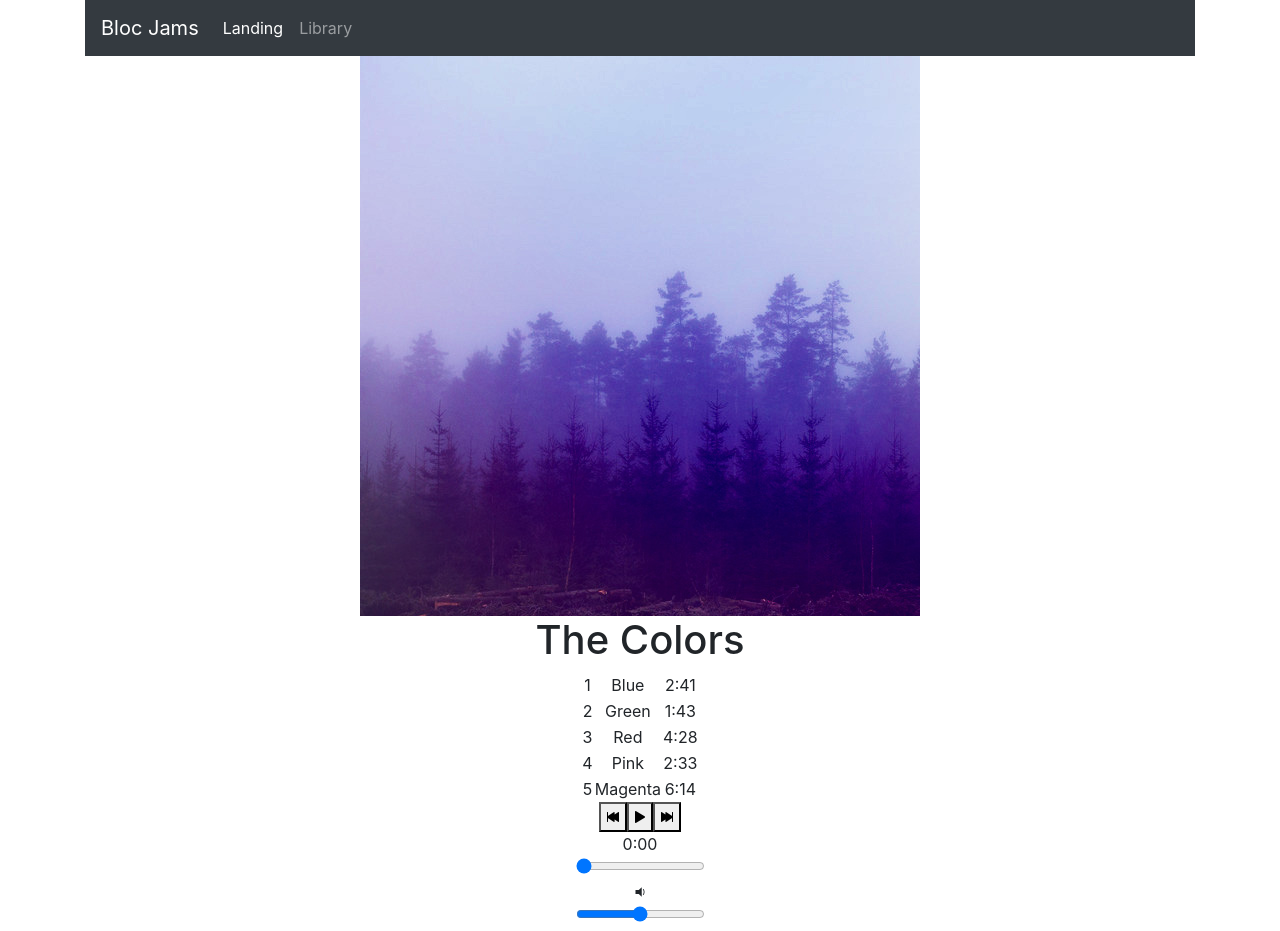
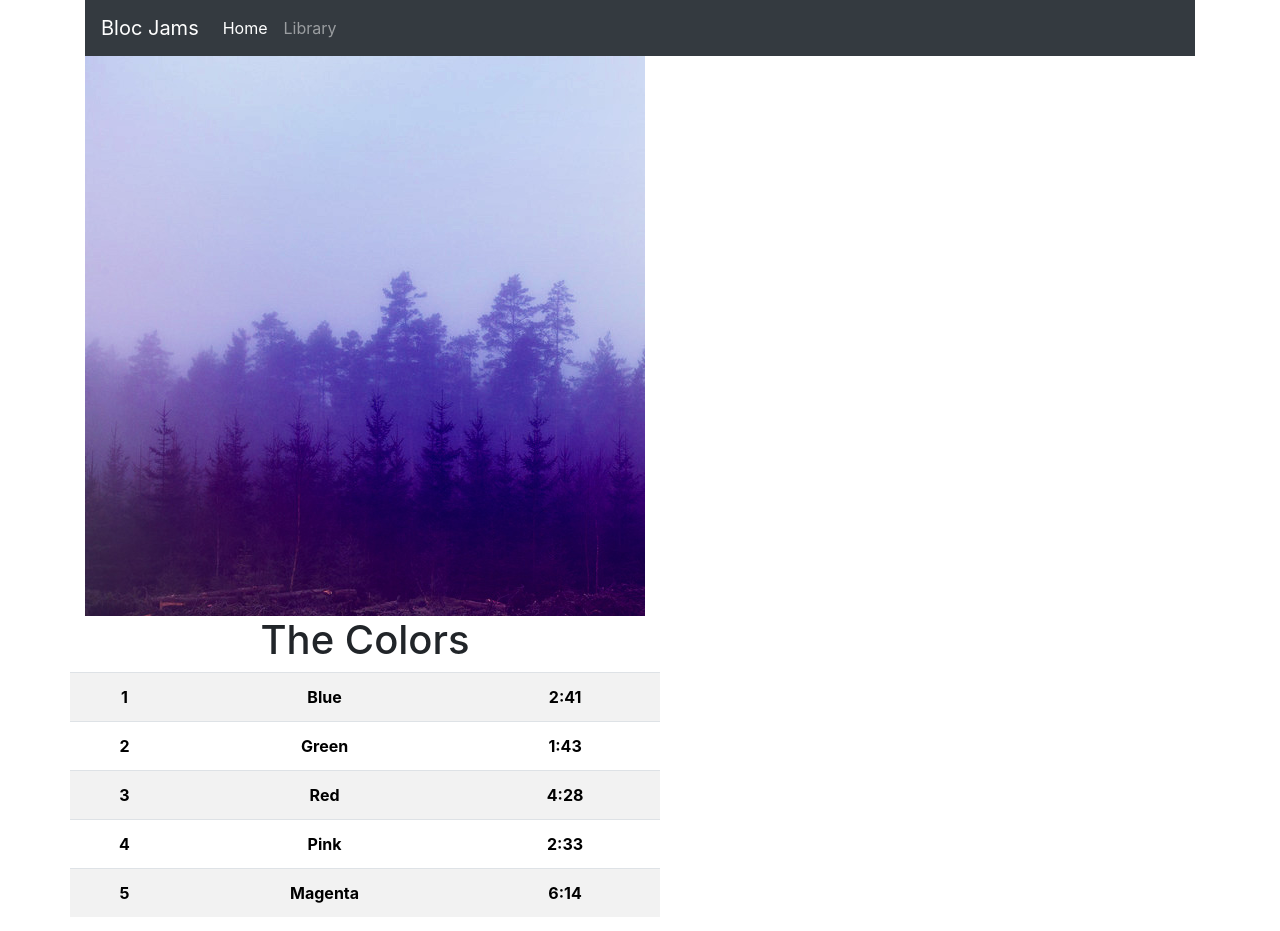
Before and after one commit to Highdesert/bloc-jams-react, a React (Create React App) app: page /album/the-colors in a window 1280 px wide. Shown: the top 931 px of the page. Built offline with nearby package versions, Linux system fonts and the light colour scheme.

Commit message:
completed styling for now

```diff
--- a/src/App.css
+++ b/src/App.css
@@ -22,6 +22,14 @@
   font-size: large;
 }
 
+td {
+  font-weight: bold;
+  color: black;
+}
+
+
+
+
 @keyframes App-logo-spin {
   from { transform: rotate(0deg); }
   to { transform: rotate(360deg); }
--- a/src/App.js
+++ b/src/App.js
@@ -1,15 +1,11 @@
-import 'bootstrap/dist/css/bootstrap.min.css';
-import $ from 'jquery';
-import Popper from 'popper.js';
-import 'bootstrap/dist/js/bootstrap.bundle.min';
 import React, { Component } from "react";
 import { Route, Link } from "react-router-dom";
 import "./App.css";
 import Landing from "./components/Landing";
 import Library from "./components/Library";
 import Album from "./components/Album";
-import logo from './bloc_jams_logo.png';
-import { Navbar, Nav, NavItem, NavLink } from 'reactstrap';
+
+
 
 
 
@@ -25,7 +21,7 @@
             <div className="collapse navbar-collapse" id="navbarNav">
               <ul className="navbar-nav">
                 <li className="nav-item active">
-                  <Link to="/" className="nav-link">Landing</Link>
+                  <Link to="/" className="nav-link">Home</Link>
                 </li>
                 <li className="nav-item">
                   <Link to="/library" className="nav-link">Library</Link>
--- a/src/components/PlayerBar.js
+++ b/src/components/PlayerBar.js
@@ -29,7 +29,6 @@
 						<div className="total-time">{this.props.formatDuration}</div>
 				</section>
 				<section id="volume-control">
-					<div className="icon ion-volume-low" />
 					<input type="range"
 					className="seek-bar"
 					value={this.props.currentVolume}
@@ -37,10 +36,10 @@
 					min="0"
 					step="0.01"
 					onChange={this.props.handleVolumeChange}
+					/>
 
-					/>
-					<div className="icon ion-volume-high"></div>
 				</section>
+
 			</section>
         );
     }
```
Also changed, not shown: src/components/Album.js.
